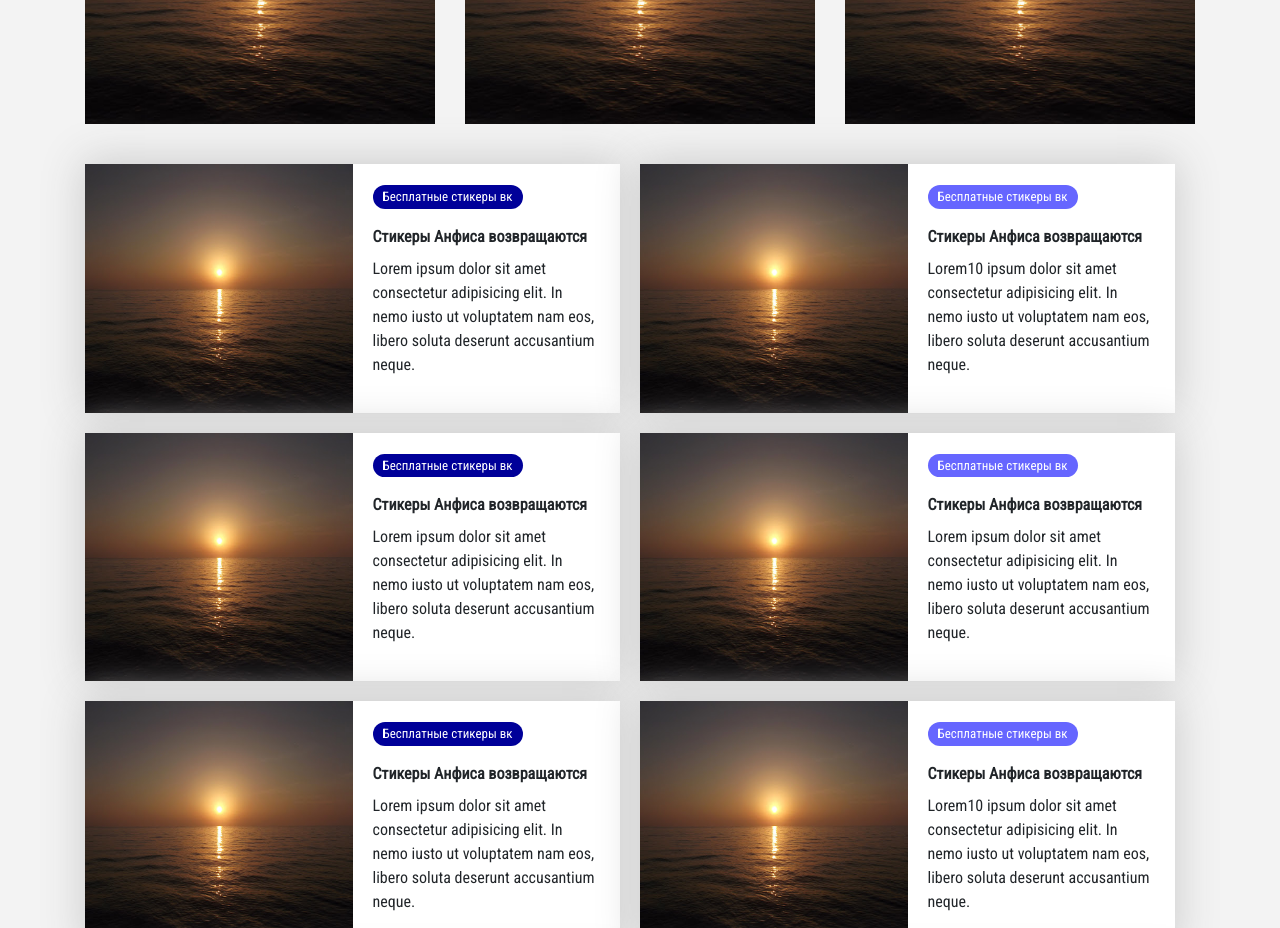
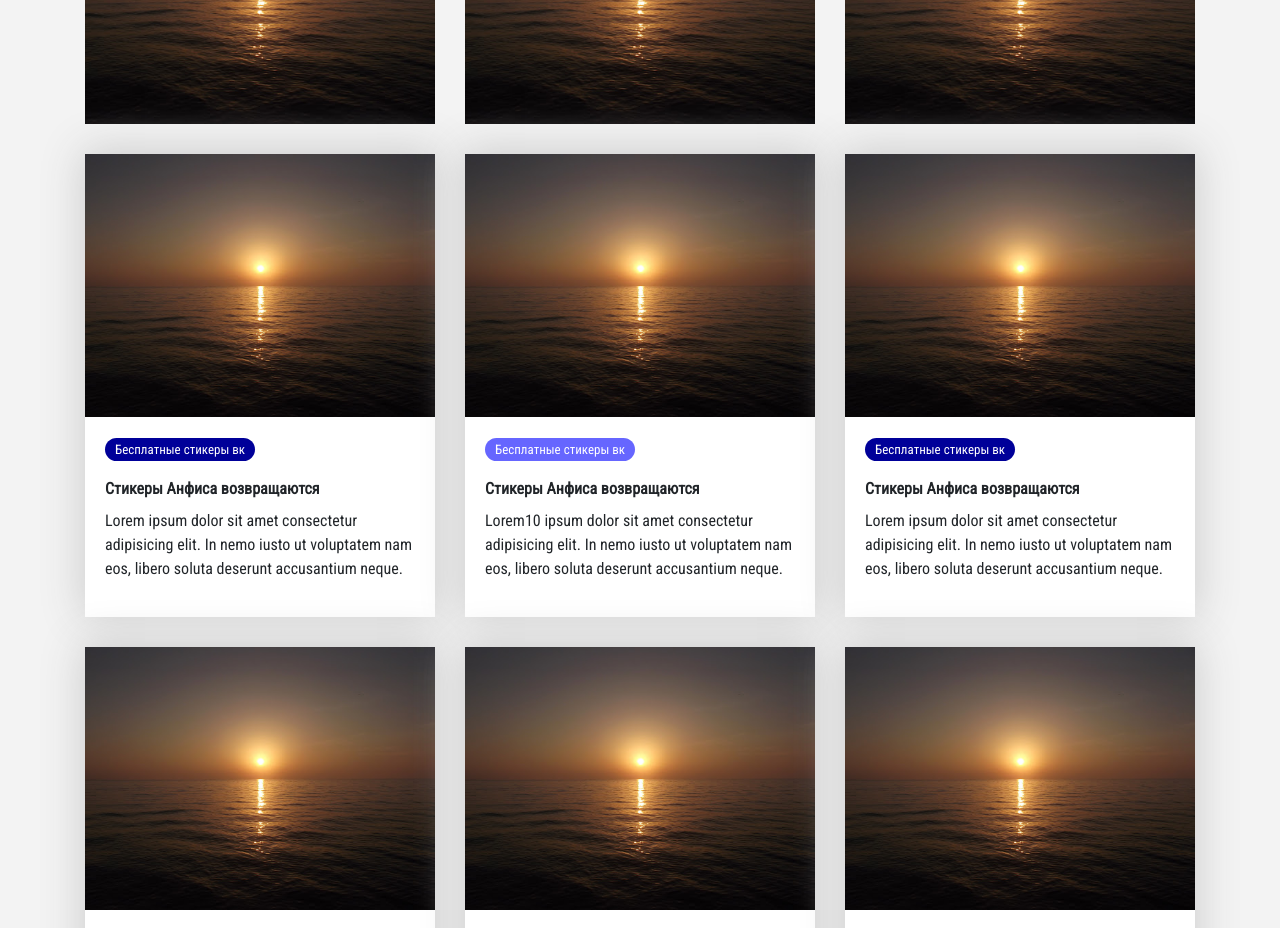
Before and after one commit to k-yler/k-yler.github.io, a plain HTML site: page stikers/index.html in a window 1280 px wide. Shown: the part 266-1194 px from the top of the page. Drawn offline with Linux system fonts and the light colour scheme.

Commit message:
Add files via upload

```diff
--- a/stikers/scss/style.scss
+++ b/stikers/scss/style.scss
@@ -50,6 +50,7 @@ $w: #fff;
 }
 .prew {
   .container {
+    padding-bottom: 30px;
     padding-top: 60px;
   }
   padding-top: 30px;
@@ -102,32 +103,32 @@ $w: #fff;
 
 .content{
   background: $bg;
-  padding-top: 20px;
+  // padding-top: 20px;
   &__row{
     display: grid;
-    grid-template-columns: repeat(auto-fit, minmax(45%, 1fr));
-    // grid-gap: 10px;
+    grid-template-columns: repeat(auto-fit, minmax(300px, 1fr));
+    grid-gap: 30px;
   }
   &__card{
     // align-items: flex-start;
-    margin-right: 20px;
-    margin-top: 20px;
+    // margin-right: 20px;
+    // margin-top: 20px;
     background:white;
-    display: flex;
+    // display: flex;
     box-shadow: 0px -2px 40px 2px #ccc;
     .img{
       // margin-right: 20px;
       // float: left;
-      width: 50%;
+      width: 100%;
       // height: 100%;
       overflow: hidden;
       img{
-        height: 100%;
+        width: 100%;
       }
     }
   }
   &__tile{
-    width: 50%;
+    // width: 50%;
     padding: 20px;
     // padding: 20px 20px 20px 0;
     // background: #000;
```
Also changed, not shown: stikers/css/style.css.
